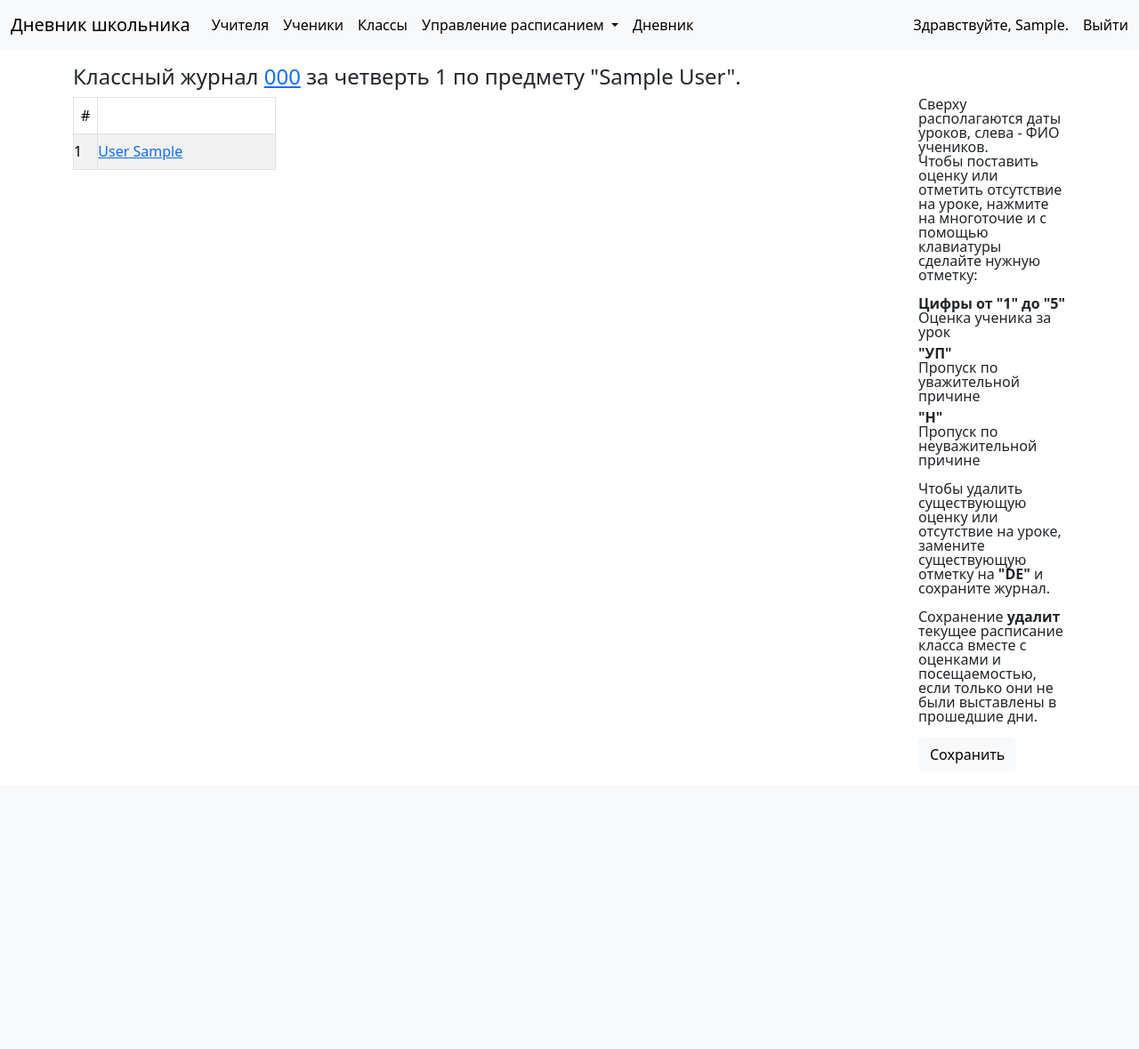
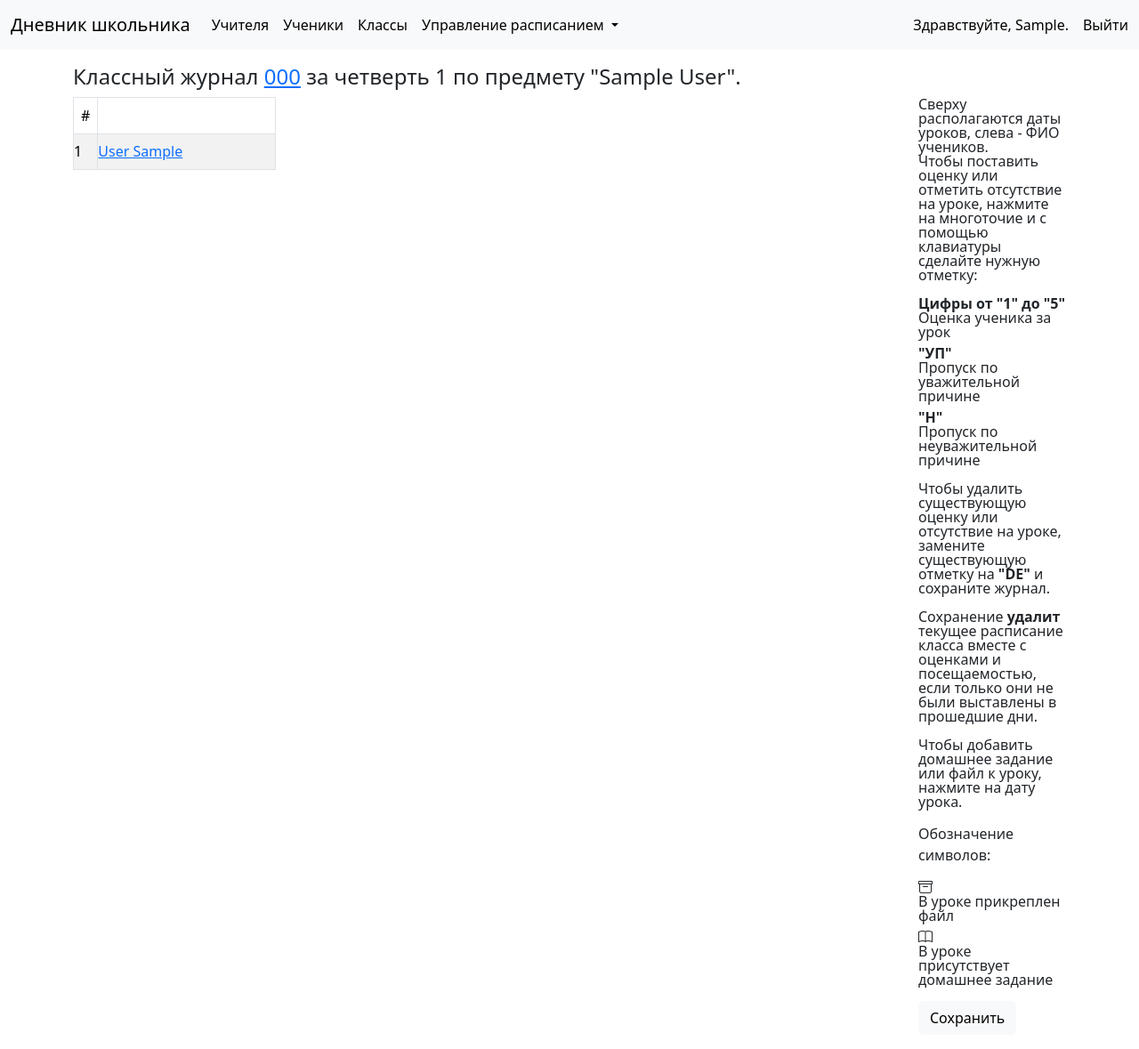
Before and after one commit to gamingKenku/CourseWork, a Django app: page /schedule/class_journal/1/1/1/ in a window 1280 px wide. Shown: the whole page at 89% size. Before the commit the page ends 858 px from the top, so only its background shows below. Run offline with Django 4.2, Linux system fonts and the light colour scheme; a user stored in the database is signed in; tables that the repository leaves empty hold one stand-in row (values such as "Sample post"); some libraries are stand-ins or nearby versions.

Commit message:
small fixes

```diff
--- a/StudentJournal/grades_nonattendance/templates/class_journal.html
+++ b/StudentJournal/grades_nonattendance/templates/class_journal.html
@@ -30,7 +30,7 @@
         {% csrf_token %}
         <div class="row mt-3 mb-3">
             <h4>Классный журнал <a href="/classes/{{ class_code.id }}/">{{ class_code }}</a> за четверть {{ term }} по предмету "{{ discipline }}".</h4>
-            <div class="col-md-10">
+            <div class="col-xl-10">
                 <table style="overflow-x: scroll; display: block;" class="table table-striped table-bordered class-journal">
                     <thead>
                         <th>#</th>
@@ -61,7 +61,7 @@
                     </tbody>
                 </table>
             </div>
-            <div class="col-md-2">
+            <div class="col-xl-2">
                 <p class="lh-1" >
                     Сверху располагаются даты уроков, слева - ФИО учеников. <br>
                     Чтобы поставить оценку или отметить отсутствие на уроке, нажмите на многоточие и с помощью клавиатуры сделайте нужную отметку:
@@ -79,6 +79,18 @@
                 </p>
                 <p class="lh-1">
                     Сохранение <b>удалит</b> текущее расписание класса вместе с оценками и посещаемостью, если только они не были выставлены в прошедшие дни.
+                </p>
+                <p class="lh-1">
+                    Чтобы добавить домашнее задание или файл к уроку, нажмите на дату урока.
+                </p>
+                <p>
+                    Обозначение символов:
+                    <dl class="lh-1">
+                        <dt><i class="bi bi-archive"></i></dt>
+                        <dd>В уроке прикреплен файл</dd>
+                        <dt><i class="bi bi-book"></i></dt>
+                        <dd>В уроке присутствует домашнее задание</dd>
+                    </dl>
                 </p>
                 <button class="btn btn-light" type="submit">Сохранить</button>
             </div>
--- a/StudentJournal/scheduling/forms.py
+++ b/StudentJournal/scheduling/forms.py
@@ -78,6 +78,10 @@
 
     def is_valid(self) -> bool:
         valid = super().is_valid()
+
+        if not valid:
+            return False
+
         length_valid = True
 
         dummy_date = datetime.date(1970, 1, 1)
@@ -87,7 +91,7 @@
         length = end_time - start_time
         if length.total_seconds() / 60 != 45:
             length_valid = False
-            self.add_error(None, "Длина урока должна быть 45 минут.")
+            self.add_error("start_time", "Длина урока должна быть 45 минут.")
 
         return valid and length_valid
 
@@ -95,6 +99,20 @@
 class QuartersScheduleForm(forms.Form):
     start_date = forms.DateField()
     end_date = forms.DateField()
+
+    def is_valid(self):
+        valid = super().is_valid()
+
+        if not valid:
+            return False
+
+        date_valid = True
+
+        if self.cleaned_data["start_date"] >= self.cleaned_data["end_date"]:
+            date_valid = False
+            self.add_error("start_date", "Некорректная дата четверти.")
+
+        return valid and date_valid
 
 
 class ClassPicker(forms.Form):
--- a/StudentJournal/scheduling/templates/student_journal.html
+++ b/StudentJournal/scheduling/templates/student_journal.html
@@ -19,6 +19,7 @@
     <div class="row mt-3 mb-3">
         <div class="col-md-3">
             <div>
+                <p>Учебная неделя</p>
                 <a type="button" class="btn btn-light bi bi-arrow-left" href="/schedule/student_journal/{{ prev_week_start_date }}/{{ prev_week_end_date }}"></a>
                 <span>{{ current_week_start_date }} - {{ current_week_end_date }}</span>
                 <a type="button" class="btn btn-light bi bi-arrow-right" href="/schedule/student_journal/{{ next_week_start_date }}/{{ next_week_end_date }}"></a>
@@ -39,7 +40,7 @@
         </div>
     </div>
     <div class="row mt-3 mb-3">
-        <div class="col-lg-5">
+        <div class="col-lg-6">
             <table class="table table-hover border border-dark">
                 <thead>
                     <tr>
@@ -185,7 +186,7 @@
                 </tbody>
             </table>
         </div>
-        <div class="col-lg-5">
+        <div class="col-lg-6">
             <table class="table table-hover border border-dark">
                 <thead>
                     <tr>
--- a/StudentJournal/scheduling/templates/teacher_schedule.html
+++ b/StudentJournal/scheduling/templates/teacher_schedule.html
@@ -7,7 +7,7 @@
 <div class="container">
     <div class="row mt-3 mb-3">
         <h4>Ваше расписание на четверть {{ term }}.</h4>
-        <div class="col-md-5">
+        <div class="col-md-6">
             <table class="table table-hover border border-dark">
                 <thead>
                     <tr>
@@ -141,7 +141,7 @@
                 </tbody>
             </table>
         </div>
-        <div class="col-md-5">
+        <div class="col-md-6">
             <table class="table table-hover border border-dark">
                 <thead>
                     <tr>
--- a/StudentJournal/scheduling/views.py
+++ b/StudentJournal/scheduling/views.py
@@ -129,11 +129,6 @@
             QuarterSchedule.initialise_from_file()
 
             return HttpResponseRedirect("/")
-        else:
-            print(bell_schedule_formset.errors)
-            print(bell_schedule_formset.non_form_errors())
-            print(quarter_schedule_formset.errors)
-            print(quarter_schedule_formset.non_form_errors())
     else:
         initial_bell_schedule = list(BellSchedule.bell_schedule)
         initial_quarter_schedule = list(QuarterSchedule.quarter_schedule)
--- a/StudentJournal/users/templates/base.html
+++ b/StudentJournal/users/templates/base.html
@@ -14,7 +14,7 @@
 
     <link rel="stylesheet" href="https://cdn.jsdelivr.net/npm/bootstrap-icons@1.10.5/font/bootstrap-icons.css">
     <link rel="stylesheet" href="{% static 'css/style.css' %}">
-    <title>Document</title>
+    <title>Дневник школьника</title>
 </head>
 <body>
     {% block navbar %}
--- a/StudentJournal/users/templates/classes.html
+++ b/StudentJournal/users/templates/classes.html
@@ -52,7 +52,7 @@
 		<div class="col">
 			<h4 class="mt-3">Список классов:</h4>
 			<label for="id_filter_input">Поиск по таблице:</label>
-			<input title="Поиск по таблице" placeholder="Введите Ф.И.О. или класс..."
+			<input title="Поиск по таблице" placeholder="Введите Ф.И.О., статус или класс..."
 			class="form-control w-50 mb-3 mt-3" id="id_filter_input" type="text" onkeyup="filterTable()">
 			<table id="id_filtered_table" class="table table-striped">
 				<thead>
@@ -75,6 +75,9 @@
 						</td>
 						<td>
 							{{ class.get_status_display }}
+							{% if class.graduated_year %}
+								({{ class.graduated_year }} г.)
+							{% endif %}
 						</td>
 					</tr>
 					{% endfor %}
--- a/StudentJournal/users/templates/index.html
+++ b/StudentJournal/users/templates/index.html
@@ -39,7 +39,7 @@
                     </ul>
                 </li>
                 {% endif %}
-                {% if perms.scheduling.can_view_student_journal %}
+                {% if perms.scheduling.can_view_student_journal and not request.user.is_superuser %}
                 <li class="nav-item">
                     <a name="student_journal_link" id="id_student_journal_link" class="nav-link active"
                         href="/schedule/student_journal/{% current_monday %}/{% current_sunday %}/">Дневник</a>
```
Also changed, not shown: StudentJournal/scheduling/templates/bell_quarter_edit.html (+20 -2 lines).
